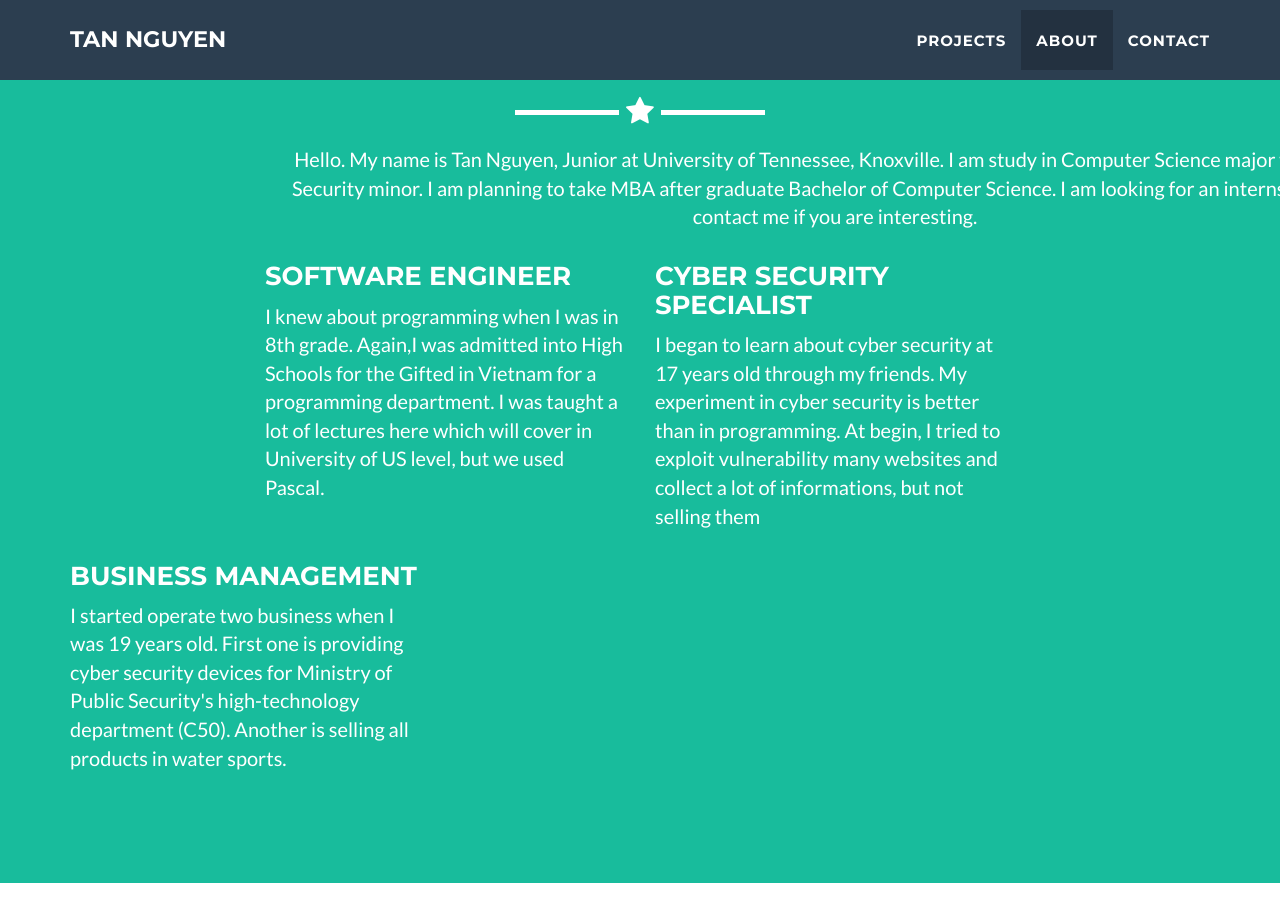
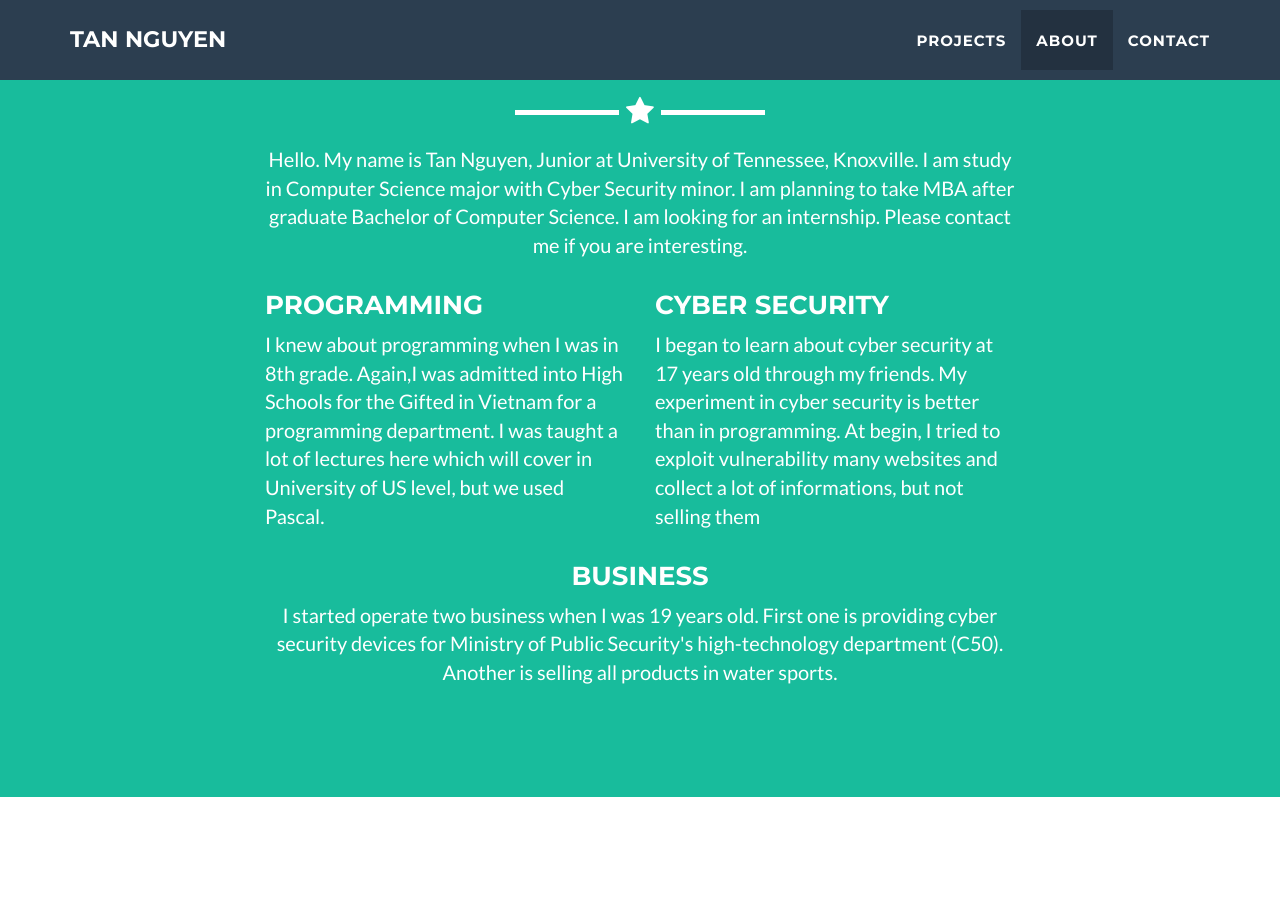
Before and after one commit to tannguyencanh/tannguyencanh.github.io, a Jekyll site: the page built from index.html, in a window 1280 px wide and 900 px high, scrolled down 1745 px. Built offline with Jekyll 4.4.1, drawn with Linux system fonts in a browser that asks for light colours.

Commit message:
Update about.html

```diff
--- a/_includes/about.html
+++ b/_includes/about.html
@@ -8,19 +8,19 @@
                 </div>
             </div>
             <div class="row">
-                <div class="col-lg-12 col-lg-offset-2 text-center">
+                <div class="col-lg-8 col-lg-offset-2 text-center">
                     <p>Hello. My name is Tan Nguyen, Junior at University of Tennessee, Knoxville. I am study in Computer Science major with Cyber Security minor. I am planning to take MBA after graduate Bachelor of Computer Science. I am looking for an internship. Please contact me if you are interesting.</p>
                 </div>
                 <div class="col-lg-4 col-lg-offset-2">
-                    <h3>Software engineer</h3>
+                    <h3>Programming</h3>
                     <p>I knew about programming when I was in 8th grade. Again,I was admitted into High Schools for the Gifted in Vietnam for a programming department. I was taught a lot of lectures here which will cover in University of US level, but we used Pascal.</p>
                 </div>
                 <div class="col-lg-4">
-                    <h3>Cyber Security Specialist</h3>
+                    <h3>Cyber Security</h3>
                     <p>I began to learn about cyber security at 17 years old through my friends. My experiment in cyber security is better than in programming. At begin, I tried to exploit vulnerability many websites and collect a lot of informations, but not selling them</p>
                 </div>
-                <div class="col-lg-4">
-                    <h3>Business Management</h3>
+                <div class="col-lg-8 col-lg-offset-2 text-center">
+                    <h3>Business</h3>
                     <p>I started operate two business when I was 19 years old. First one is providing cyber security devices for Ministry of Public Security's high-technology department (C50). Another is selling all products in water sports.</p>
                 </div>
             </div>
```
